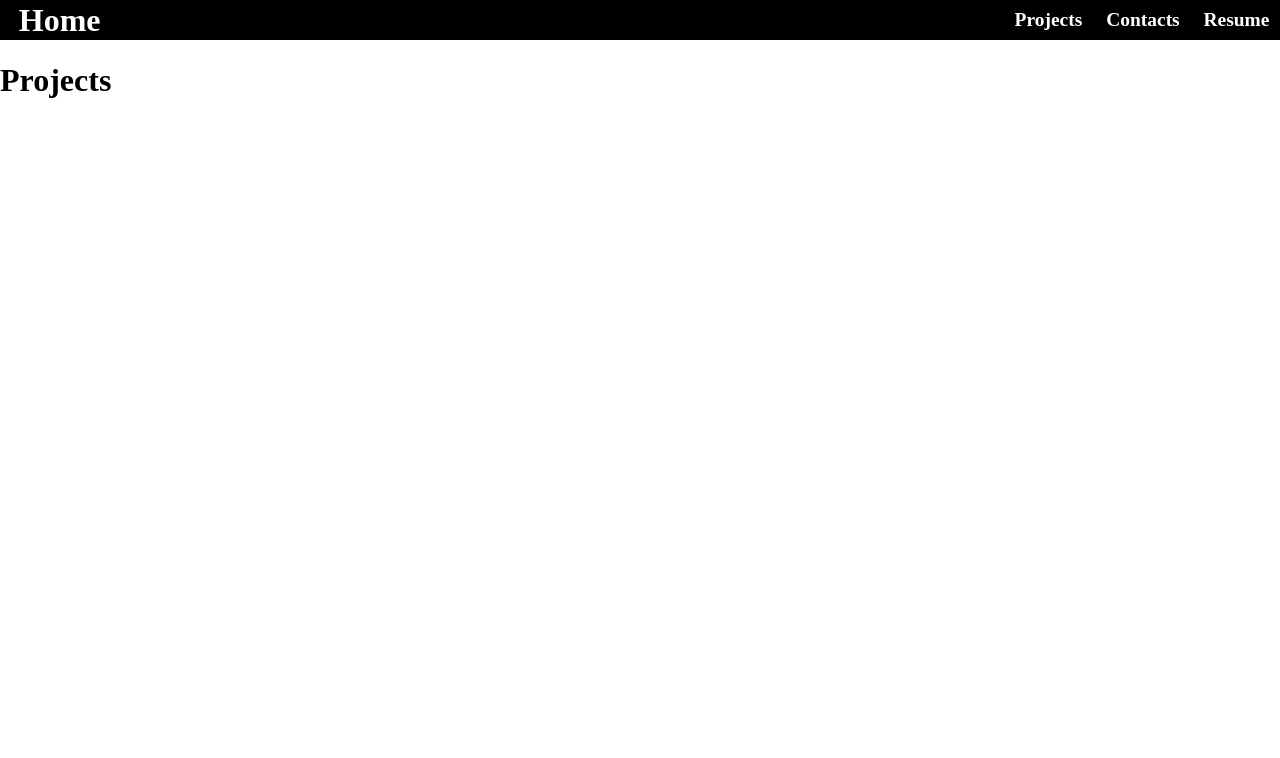
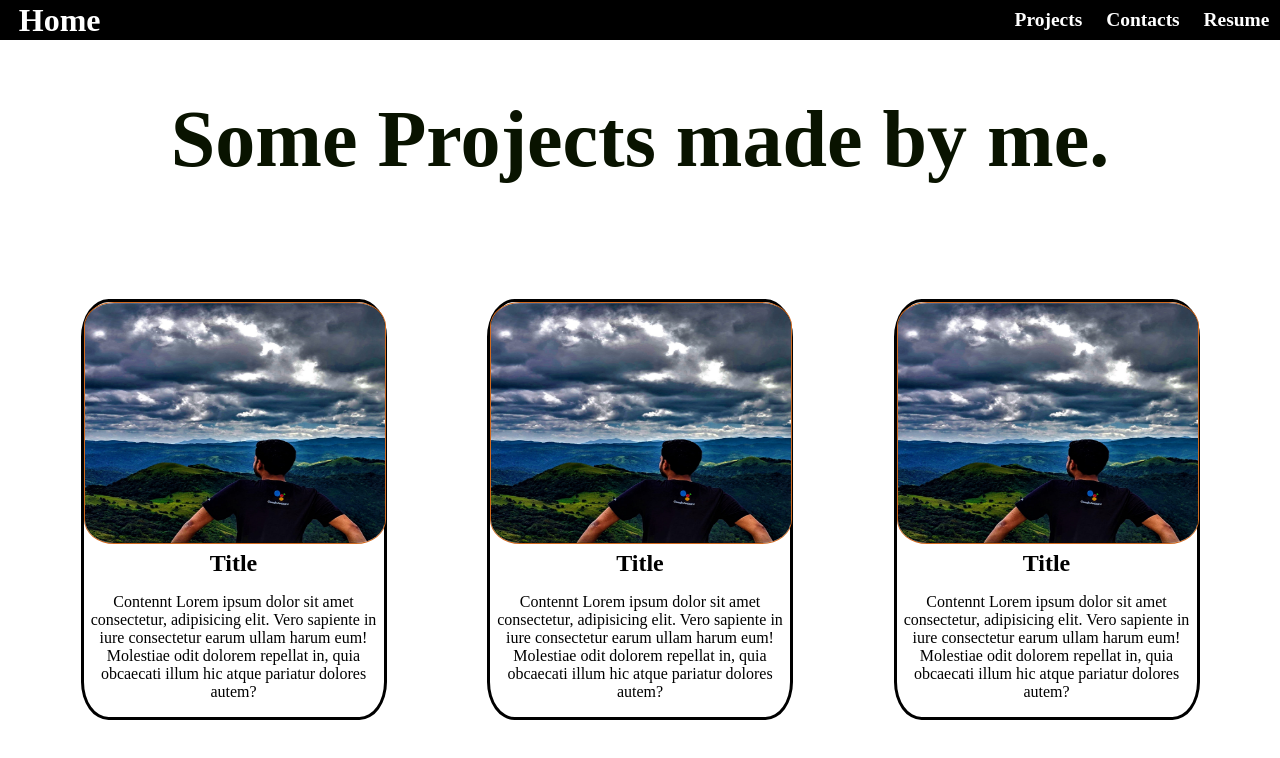
Before and after one commit to devsinghindra/portfolio, a React (Create React App) app: page /projects in a window 1280 px wide. Shown: the top 758 px of the page. Built offline with nearby package versions, Linux system fonts and the light colour scheme.

Commit message:
added card and position them with flex content need to be changed

```diff
--- a/src/components/Projects/Projects.jsx
+++ b/src/components/Projects/Projects.jsx
@@ -1,9 +1,16 @@
 import React from "react";
+import styles from "./Projects.module.css";
+import Card from "../Card/Card";
 
 function Projects() {
   return (
-    <div>
-      <h1>Projects</h1>
+    <div className={styles.container}>
+      <h1 className={styles.heading}>Some Projects made by me.</h1>
+      <div className={styles.card}>
+        <Card />
+        <Card />
+        <Card />
+      </div>
     </div>
   );
 }
--- /dev/null
+++ b/src/components/Projects/Projects.module.css
@@ -0,0 +1,22 @@
+.container {
+  flex: 1;
+  display: flex;
+  flex-direction: column;
+  justify-content: space-evenly;
+  align-items: stretch;
+}
+
+.heading {
+  color: rgb(9, 19, 0);
+  text-align: center;
+  font-size: 5rem;
+}
+
+.card {
+  flex: 1;
+  display: flex;
+  justify-content: space-evenly;
+  flex-wrap: wrap;
+  align-content: space-around; /*after wraping*/
+  /* align-items: flex-end; */
+}
```
